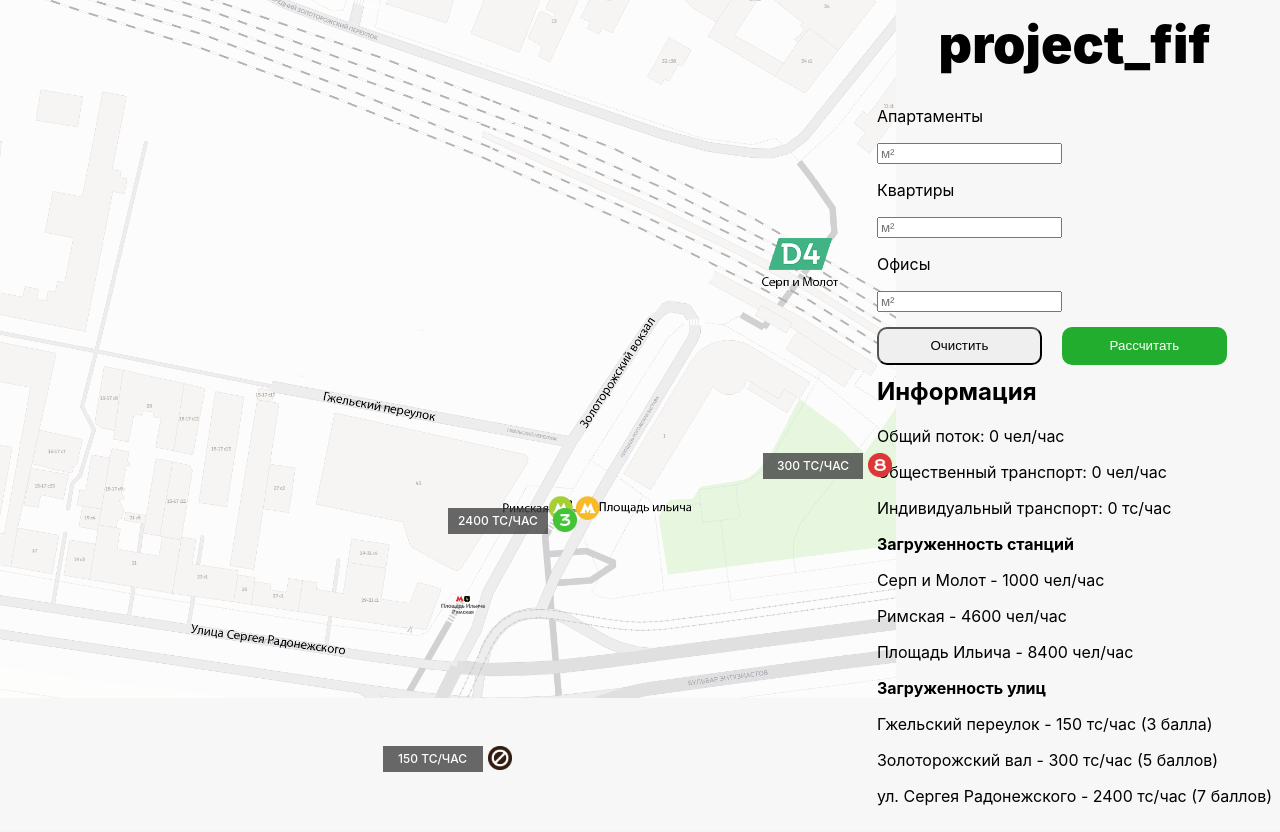
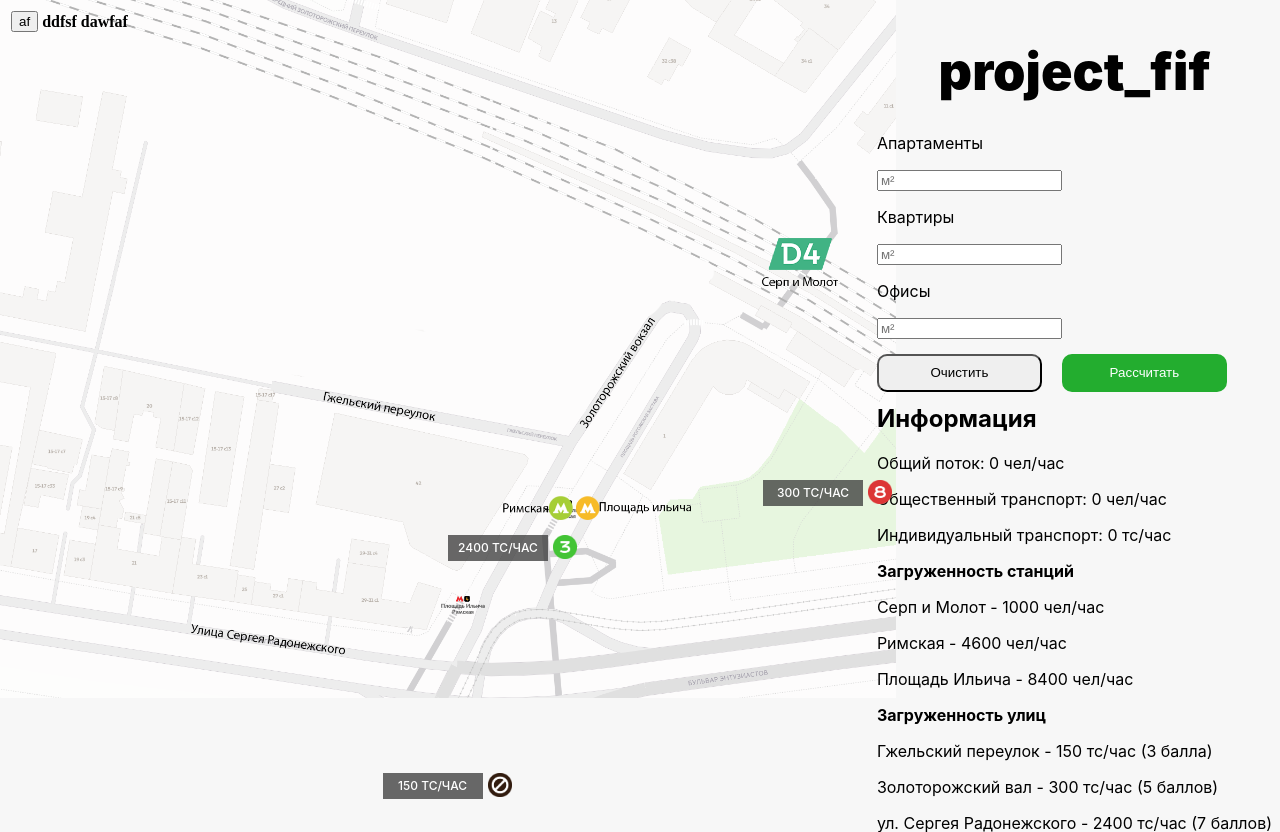
Before and after one commit to catvibriss/fif_issue, a Django app: page / in a window 1280 px wide. Shown: the top 832 px of the page. Before the commit the page ends 806 px from the top, so only its background shows below. Run offline with Django 4.2, Linux system fonts and the light colour scheme; lists and menus that the app fills with data are empty.

Commit message:
delete + button

```diff
--- a/MosGorTrans/forecast/templates/forecast/index.html
+++ b/MosGorTrans/forecast/templates/forecast/index.html
@@ -9,6 +9,15 @@
 <html>
 <main>
     <body>
+		<table>
+			<thead>
+				<tr>
+					<th><button>af</button></th>
+					<th>ddfsf</th>
+					<th>dawfaf</th>
+				</tr>
+			</thead>
+		</table>
 		<div class="quads">
 			<div class="textbox box1">{{data.0.0.1}} ТС/ЧАС</div>
 			<div class="textbox box2">{{data.0.2.1}} ТС/ЧАС</div>
@@ -32,7 +41,7 @@
 				{{form.office}}
 				<div>
 				<button type="submit" class="butt knopka"> Рассчитать </button>
-				<button type="submit" class="butt knopka2"> Очистить </button>
+				<button onclick="location.href='delete'" class="butt knopka2"> Очистить </button>
 				</div>
 				<h2 class="infotext">Информация</h2>
 				<p>Общий поток: {{data.4}} чел/час</p>
```
